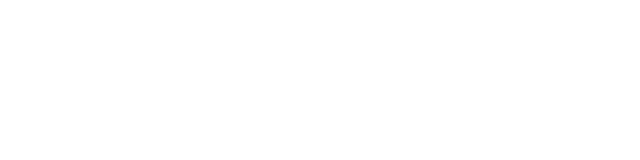
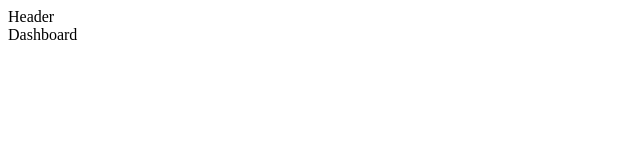
Before and after one commit to dio067/maily, a React (Vite) app in the folder client/: page /Dashboard in a window 1280 px wide. Before the commit this address had no page. Shown: the top 160 px of the page, without its empty margins (0-640 px from the left). Built offline with nearby package versions, Linux system fonts and the light colour scheme.

Commit message:
feat: setup Routes for each component

```diff
--- a/client/src/components/App.tsx
+++ b/client/src/components/App.tsx
@@ -1,14 +1,17 @@
-import { BrowserRouter, Route, Link } from "react-router-dom";
-import { Routes } from "react-router";
+import { BrowserRouter, Routes, Route } from "react-router-dom";
+import Examination from "./Examination";
+import Header from "./Header";
+import Landing from "./Landing";
+import Dashboard from "./Dashboard";
 
 export default function App() {
   return (
     <BrowserRouter>
-      <nav>
-        <Link to='/'></Link>
-      </nav>
+      <Header />
       <Routes>
-        <Route></Route>
+        <Route path='/Landing' element={<Landing />} />
+        <Route path='/Dashboard' element={<Dashboard />} />
+        <Route path='/Examination' element={<Examination />} />
       </Routes>
     </BrowserRouter>
   );
```
